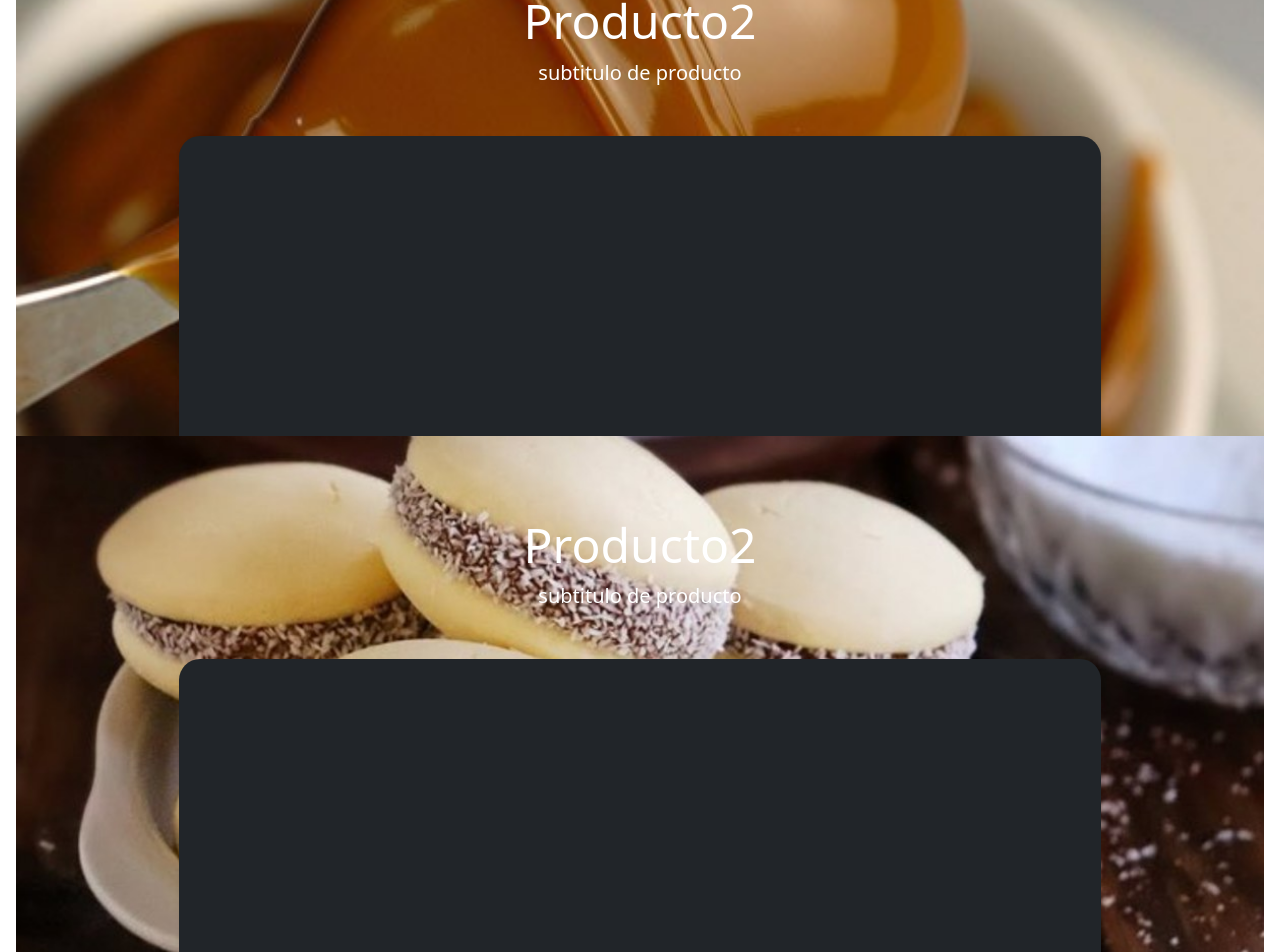
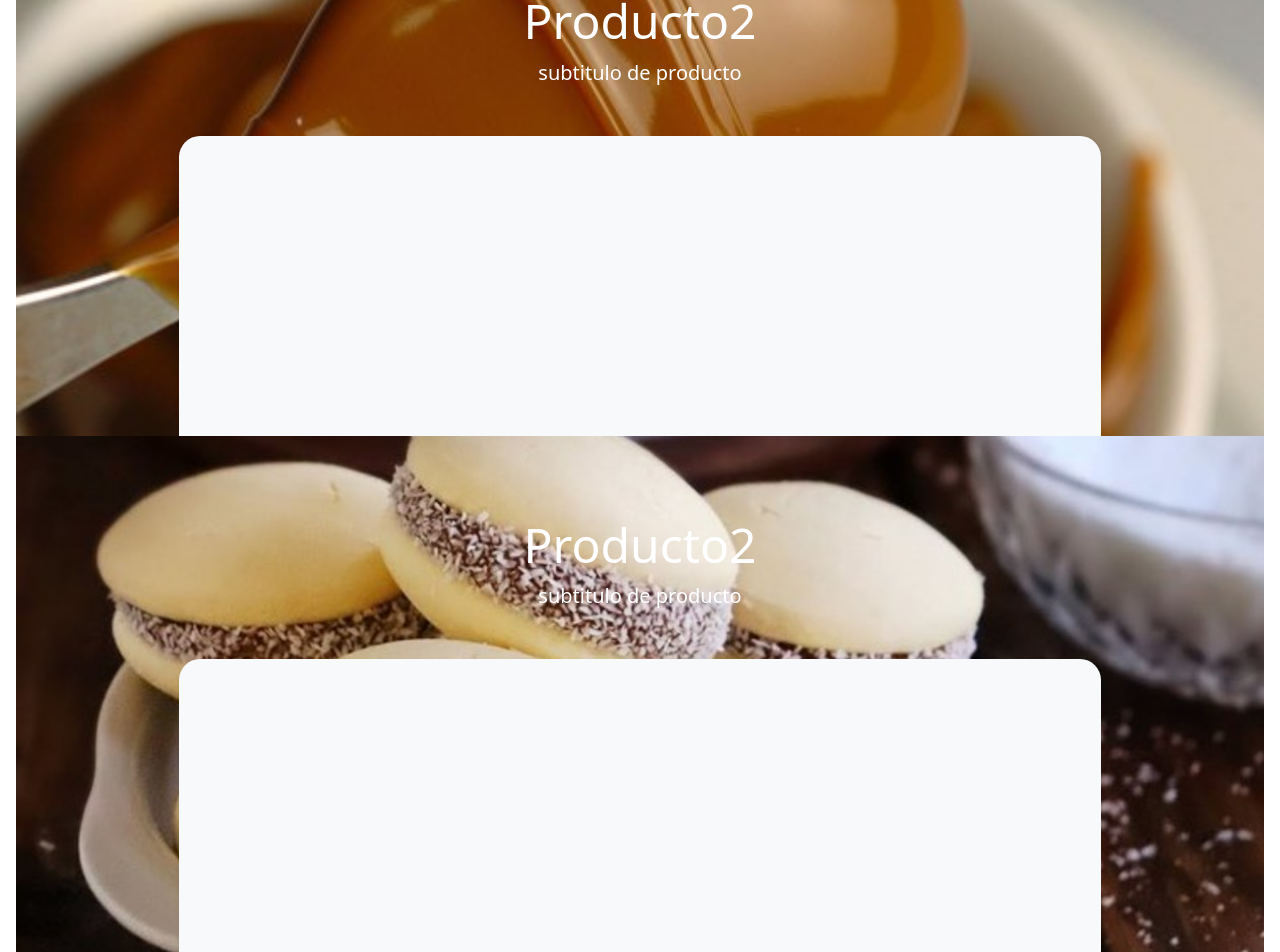
Before and after one commit to LeaaJr/PagIt-Ar, a React (Create React App) app: page / in a window 1280 px wide. Shown: the part 1160-2112 px from the top of the page. Built offline with nearby package versions, Linux system fonts and the light colour scheme.

Commit message:
partonerouter

```diff
--- a/package.json
+++ b/package.json
@@ -42,5 +42,8 @@
       "last 1 firefox version",
       "last 1 safari version"
     ]
+  },
+  "devDependencies": {
+    "react-router-dom": "^6.26.2"
   }
 }
--- a/src/App.js
+++ b/src/App.js
@@ -4,24 +4,29 @@ import MainSection from "./Components/MainSection";
 import ProductSection from "./Components/ProductSection";
 import Footer from "./Components/Footer";
 import './App.css';
-import { library } from '@fortawesome/fontawesome-svg-core'
-import { /* faFacebook, faTwitter, faGoogle */ faInstagram, } from '@fortawesome/free-brands-svg-icons';
 import '@fortawesome/fontawesome-free/css/all.min.css';
+import { Routes, Route } from "react-router-dom";
+import Productos from './pages/Productos';
 
 function App() {
   return (
     <div>
       <Navbar />
-      <main>
-        <MainSection />
-        <ProductSection />
-      </main>
+      <Routes>
+        {/* Ruta para la página principal (puedes ajustarla según lo que necesites) */}
+        <Route path="/" element={
+          <main>
+            <MainSection />
+            <ProductSection />
+          </main>
+        } />
+
+        {/* Ruta para la página de productos */}
+        <Route path="/productos" element={<Productos />} />
+      </Routes>
       <Footer />
     </div>
   );
 }
 
-
-library.add(faInstagram,)
-
 export default App;
--- a/src/Components/ProductSection.js
+++ b/src/Components/ProductSection.js
@@ -1,4 +1,5 @@
 import React from "react";
+import {Link } from "react-router-dom";
 
 function ProductSection() {
   return (
@@ -8,30 +9,41 @@ function ProductSection() {
             <h2 className="display-5">Producto1</h2>
             <p className="lead">subtitulo de producto</p>
           </div>
+          <Link to="/productos">
               <div
               className="bg-body-tertiary shadow-sm mx-auto"
               style={{ width: "80%", height: "300px", borderRadius: "21px 21px 0 0" }}
           ></div>
+          </Link>
+
         </div>
         <div className="custom-inner-classtwo">
           <div className="my-3 p-3">
             <h2 className="display-5">Producto2</h2>
             <p className="lead">subtitulo de producto</p>
           </div>
+
+          <Link to="/productos">
               <div
-          className="bg-dark shadow-sm mx-auto"
+              className="bg-body-tertiary shadow-sm mx-auto"
               style={{ width: "80%", height: "300px", borderRadius: "21px 21px 0 0" }}
           ></div>
+          </Link>
+
         </div>
           <div className="custom-inner-classthree">
             <div className="my-3 p-3">
               <h2 className="display-5">Producto2</h2>
               <p className="lead">subtitulo de producto</p>
           </div>
+
+          <Link to="/productos">
               <div
-          className="bg-dark shadow-sm mx-auto"
+              className="bg-body-tertiary shadow-sm mx-auto"
               style={{ width: "80%", height: "300px", borderRadius: "21px 21px 0 0" }}
           ></div>
+          </Link>
+
       </div>
     </div>
   );
--- a/src/index.js
+++ b/src/index.js
@@ -4,15 +4,14 @@ import './index.css';
 import App from './App';
 import reportWebVitals from './reportWebVitals';
 import '@fortawesome/fontawesome-free/css/all.min.css';
+import { BrowserRouter } from "react-router-dom";  // Aquí está el BrowserRouter
 
 const root = ReactDOM.createRoot(document.getElementById('root'));
 root.render(
   <React.StrictMode>
-    <App />
+    <BrowserRouter> {/* Aquí aseguramos que el enrutador rodea a App */}
+      <App />
+    </BrowserRouter>
   </React.StrictMode>
 );
-
-// If you want to start measuring performance in your app, pass a function
-// to log results (for example: reportWebVitals(console.log))
-// or send to an analytics endpoint. Learn more: https://bit.ly/CRA-vitals
 reportWebVitals();
--- /dev/null
+++ b/src/pages/Productos.js
@@ -0,0 +1,5 @@
+const Productos = () => {
+    return <h1>Productos</h1>;
+  };
+
+  export default Productos;
```
Also changed, not shown: 1 other file (tests, documents, lock files or other folders). Lines whose indentation alone changed are shown as unchanged.
